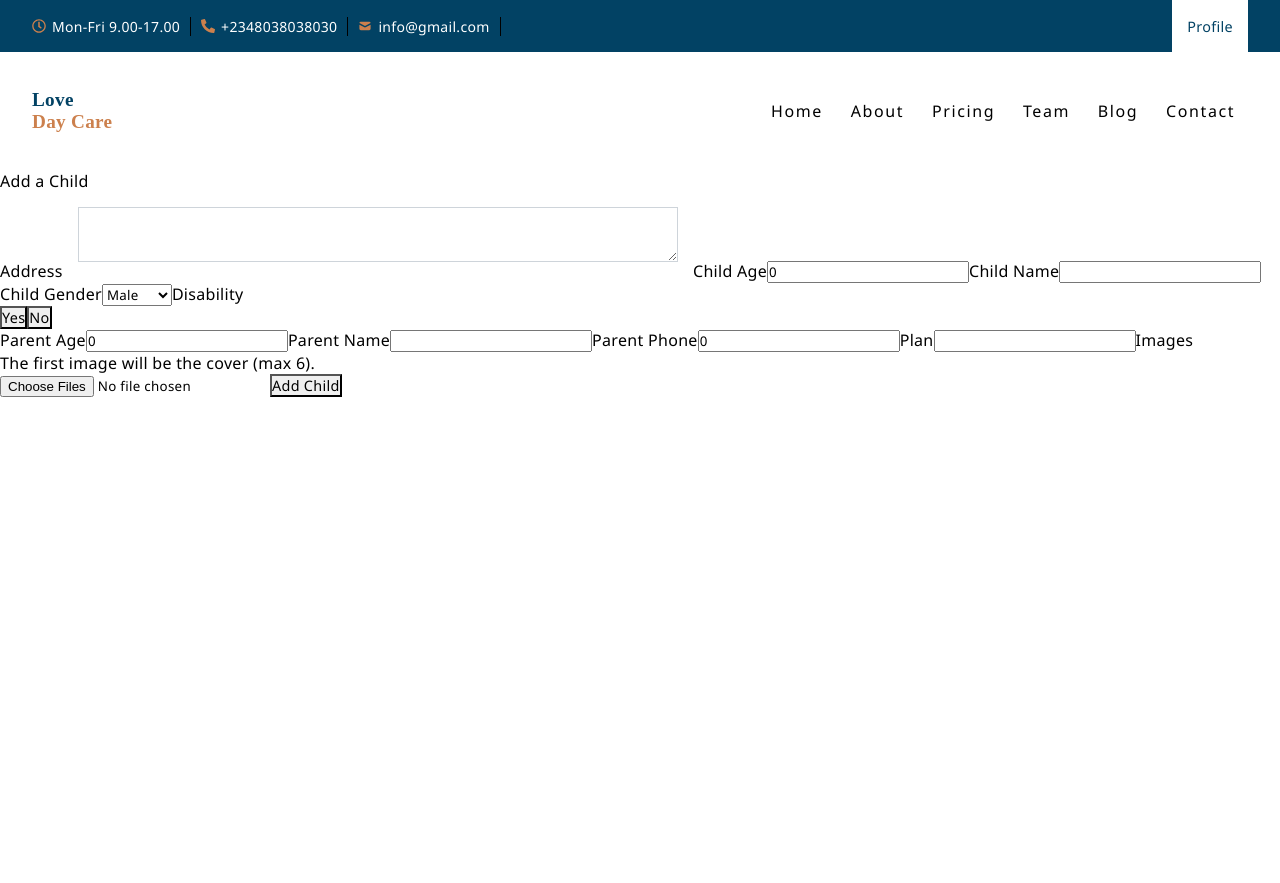
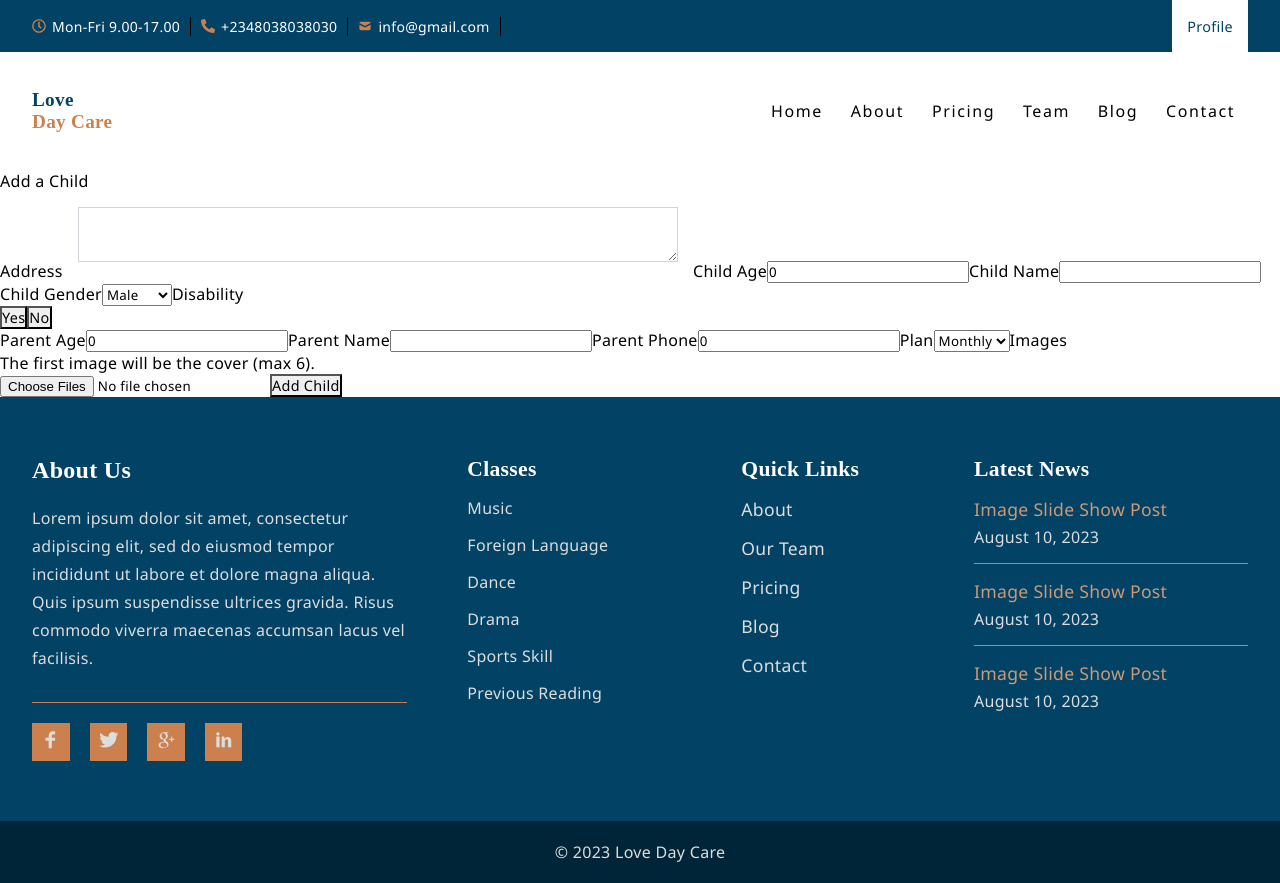
Before and after one commit to Ubongg/day-care, a React (Create React App) app: page /add-kid in a window 1280 px wide. Before the commit the page ends 800 px from the top, so only its background shows below. Built offline with nearby package versions, Linux system fonts and the light colour scheme; no server answers; sample sign-in values are in the browser's storage.

Commit message:
added footer to new pages

```diff
--- a/src/pages/AddChild.js
+++ b/src/pages/AddChild.js
@@ -12,6 +12,7 @@ import { useNavigate } from "react-router-dom";
 import { toast } from "react-toastify";
 import { v4 as uuidv4 } from "uuid";
 import Spinner from "../components/Spinner";
+import Footer from "../components/Footer";
 
 function CreateListing() {
   // eslint-disable-next-line
@@ -26,7 +27,7 @@ function CreateListing() {
     parentAge: 0,
     parentName: "",
     parentPhone: 0,
-    plan: "",
+    plan: "Monthly",
   });
 
   const {
@@ -276,14 +277,17 @@ function CreateListing() {
           />
 
           <label className="formLabel">Plan</label>
-          <input
+          <select
             className="formInputPlan"
-            type="text"
             id="plan"
             value={plan}
             onChange={onMutate}
             required
-          />
+          >
+            <option value="Monthly">Monthly</option>
+            <option value="Weekly">Weekly</option>
+            <option value="Daily">Daily</option>
+          </select>
 
           <label className="formLabel">Images</label>
           <p className="imagesInfo">
@@ -304,6 +308,7 @@ function CreateListing() {
           </button>
         </form>
       </main>
+      <Footer />
     </div>
   );
 }
--- a/src/pages/Child.js
+++ b/src/pages/Child.js
@@ -8,6 +8,7 @@ import { useNavigate, useParams } from "react-router-dom";
 import { getDoc, doc } from "firebase/firestore";
 import { db } from "../firebase.config";
 import Spinner from "../components/Spinner";
+import Footer from "../components/Footer";
 
 const Child = () => {
   const [kid, setKid] = useState(null);
@@ -60,14 +61,15 @@ const Child = () => {
       </Carousel>
       <Info>
         <h3>Child Name: {kid.kidName}</h3>
-        <h3>Address: {kid.address}</h3>
         <h3>Child Gender: {kid.kidGender}</h3>
         <h3>Child Age: {kid.kidAge}</h3>
         <h3>Parent Name: {kid.parentName}</h3>
         <h3>Parent Age: {kid.parentAge}</h3>
         <h3>Parent Phone: {kid.parentPhone}</h3>
         <h3>Daycare Plan: {kid.plan}</h3>
+        <h3>Address: {kid.address}</h3>
       </Info>
+      <Footer />
     </Cont>
   );
 };
--- a/src/pages/Profile.js
+++ b/src/pages/Profile.js
@@ -16,6 +16,7 @@ import { useNavigate } from "react-router-dom";
 import { toast } from "react-toastify";
 import arrowRight from "../assets/svg/keyboardArrowRightIcon.svg";
 import ChildItem from "../components/ChildItem";
+import Footer from "../components/Footer";
 
 const Profile = () => {
   const auth = getAuth();
@@ -170,6 +171,7 @@ const Profile = () => {
           </>
         )}
       </main>
+      <Footer />
     </div>
   );
 };
```
